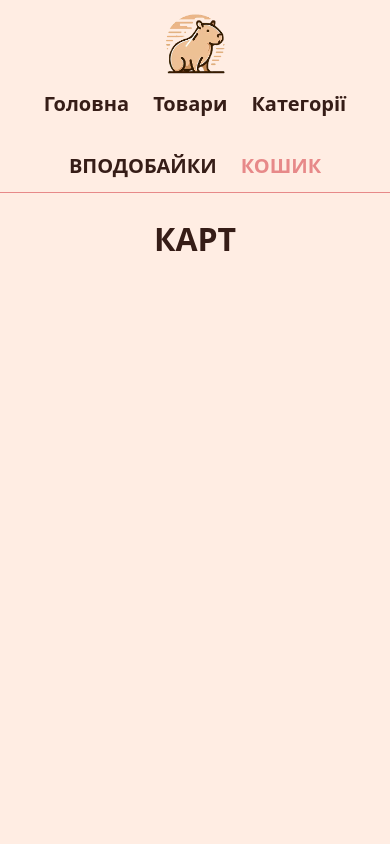
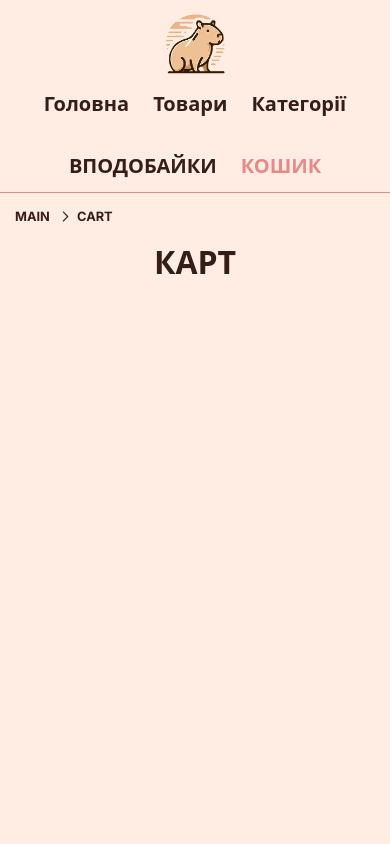
Before and after one commit to misha-mg/capybara-frontend, a SvelteKit app: page /cart in a window 390 px wide. Shown: the top 844 px of the page. Built offline with nearby package versions, Linux system fonts and the light colour scheme; a web font is replaced by a local one.

Commit message:
feature:  breadcrumbs added

```diff
--- /dev/null
+++ b/src/elements/BreadCrumbs.svelte
@@ -0,0 +1,19 @@
+<script>
+  export let crumbsData = [
+    {
+      path: "",
+      name: "main",
+    },
+  ];
+</script>
+
+<section id="breadcrumbs">
+  <div class="container">
+    {#each crumbsData as item}
+      <a href={item.path}>
+        <span>{item.name}</span>
+        <span class:arrow={item.path}></span>
+      </a>
+    {/each}
+  </div>
+</section>
--- a/src/resources/css/app.css
+++ b/src/resources/css/app.css
@@ -963,4 +963,49 @@ section#item-page .container .item-page__info .item-page__facts > div h5 {
   #single-item .item .item__action .bag span::before {
     content: "КОШИК";
   }
+}
+section#breadcrumbs {
+  margin-top: -3rem;
+  padding: 1rem 0;
+}
+section#breadcrumbs .container {
+  display: flex;
+  gap: 0.75rem;
+}
+section#breadcrumbs a {
+  font-size: 1rem;
+  font-weight: bold;
+  text-transform: uppercase;
+  display: flex;
+  gap: 0.75rem;
+  align-items: center;
+}
+section#breadcrumbs a:hover {
+  color: var(--focus-color);
+}
+section#breadcrumbs span.arrow {
+  display: block;
+  background: url(/arrow.svg);
+  background-size: contain;
+  background-repeat: no-repeat;
+  width: 0.8rem;
+  height: 0.8rem;
+  transform: rotate(180deg);
+}
+
+@media (max-width: 920px) {
+  section#breadcrumbs {
+    margin-top: -1.5rem;
+  }
+  section#breadcrumbs .container {
+    gap: 0.5rem;
+  }
+  section#breadcrumbs a {
+    font-size: 0.8rem;
+    gap: 0.5rem;
+  }
+  section#breadcrumbs span.arrow {
+    width: 0.7rem;
+    height: 0.7rem;
+  }
 }/*# sourceMappingURL=app.css.map */
--- a/src/resources/styles/app.scss
+++ b/src/resources/styles/app.scss
@@ -77,3 +77,4 @@ main {
 @import "../styles/components/button";
 @import "../styles/components/spinner";
 @import "../styles/components/item-card";
+@import "../styles/components/breadcrumbs";
--- /dev/null
+++ b/src/resources/styles/components/_breadcrumbs.scss
@@ -0,0 +1,54 @@
+section#breadcrumbs {
+  margin-top: -3rem;
+  padding: 1rem 0;
+  .container {
+    display: flex;
+    gap: 0.75rem;
+  }
+  a {
+    font-size: 1rem;
+    font-weight: bold;
+    text-transform: uppercase;
+
+    display: flex;
+    gap: 0.75rem;
+    align-items: center;
+
+    &:hover {
+      color: $focus-color;
+    }
+  }
+
+  span {
+    &.arrow {
+      display: block;
+      background: url(/arrow.svg);
+      background-size: contain;
+      background-repeat: no-repeat;
+      width: 0.8rem;
+      height: 0.8rem;
+      transform: rotate(180deg);
+    }
+  }
+}
+
+@media (max-width: 920px) {
+  section#breadcrumbs {
+    margin-top: -1.5rem;
+
+    .container {
+      gap: 0.5rem;
+    }
+
+    a {
+      font-size: 0.8rem;
+      gap: 0.5rem;
+    }
+    span {
+      &.arrow {
+        width: 0.7rem;
+        height: 0.7rem;
+      }
+    }
+  }
+}
--- a/src/routes/+page.svelte
+++ b/src/routes/+page.svelte
@@ -1,6 +1,7 @@
 <script>
   import Hero from "../components/Hero.svelte";
   import Popular from "../components/Popular.svelte";
+  import BreadCrumbs from "../elements/BreadCrumbs.svelte";
 </script>
 
 <Hero />
--- a/src/routes/cart/+page.svelte
+++ b/src/routes/cart/+page.svelte
@@ -1,16 +1,23 @@
 <script>
   import { productList } from "$lib/store.js";
+  import BreadCrumbs from "../../elements/BreadCrumbs.svelte";
   import SingleItem from "../../elements/SingleItem.svelte";
 
-  // let lickedLength = 0;
-  // productList.subscribe((value) => {
-  //   lickedLength = 0;
-  //   value.forEach((item) => (item.isHeart ? (lickedLength += 1) : ""));
-  // });
+  $: console.log($productList);
 
-  $: console.log($productList);
+  let crumbsData = [
+    {
+      path: "/",
+      name: "main",
+    },
+    {
+      path: "",
+      name: "cart",
+    },
+  ];
 </script>
 
+<BreadCrumbs {crumbsData} />
 <section id="cart">
   <div class="container">
     <div class="heading">
```
Also changed, not shown: src/routes/categories/+page.svelte (+12 -0 lines), src/routes/items/+page.svelte (+13 -0 lines), src/routes/items/[item]/+page.svelte (+21 -0 lines), src/routes/likes/+page.svelte (+13 -0 lines), 1 other file (tests, documents, lock files or other folders).
